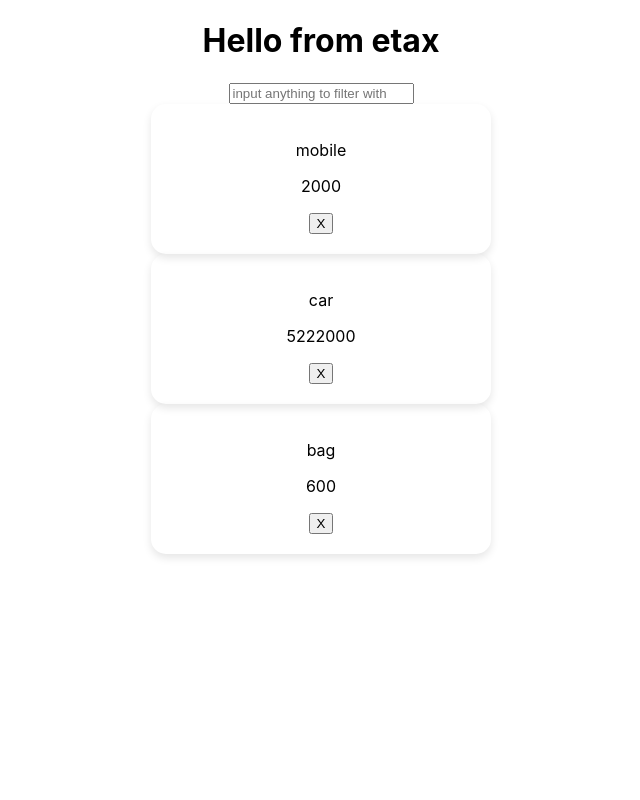
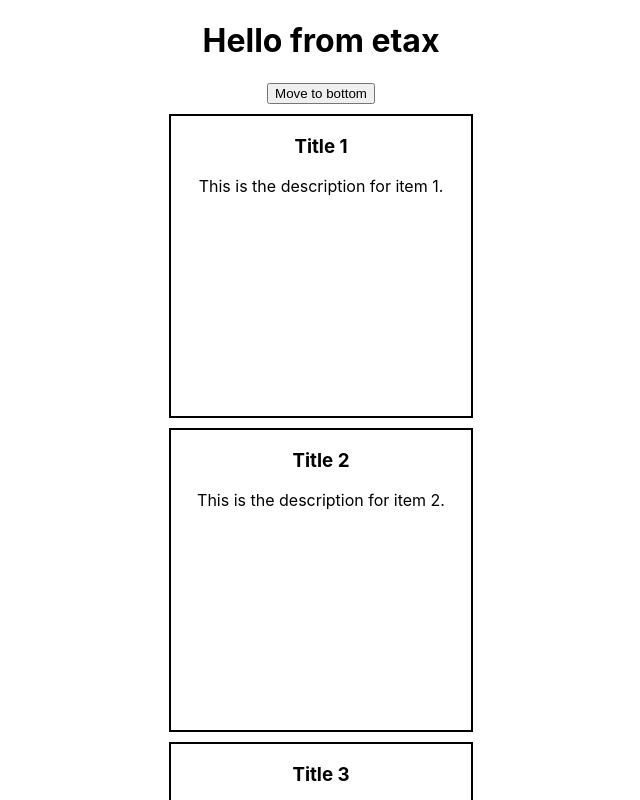
Before and after one commit to hadeer-khaled/Learn-React, a React (Create React App) app: page / in a window 1280 px wide. Shown: the top 800 px of the page, without its empty margins (319-959 px from the left). Built offline with nearby package versions, Linux system fonts and the light colour scheme.

Commit message:
useRef: move to buttom

```diff
--- a/src/App.css
+++ b/src/App.css
@@ -36,3 +36,10 @@
     transform: rotate(360deg);
   }
 }
+.centered-box {
+  margin: 10px auto;
+  width: 300px;
+  height: 300px;
+  border: 2px solid black;
+
+}
--- a/src/App.js
+++ b/src/App.js
@@ -1,11 +1,13 @@
 import 'App.css';
-import Product from "./components/Product/Product"
-
+import Product from "components/Product/Product"
+import Ref from "hooks/Ref/Ref"
 function App() {
   return (
     <div className="App">
       <h1>Hello from etax</h1>
-      <Product></Product>
+      {/* <Product></Product> */}
+
+      <Ref></Ref>
     </div>
   );
 }
--- /dev/null
+++ b/src/hooks/Ref/Ref.js
@@ -0,0 +1,38 @@
+import { useRef } from "react";
+
+import "App.css" ;
+function Ref() {
+  const items = [
+    { title: 'Title 1', description: 'This is the description for item 1.' },
+    { title: 'Title 2', description: 'This is the description for item 2.' },
+    { title: 'Title 3', description: 'This is the description for item 3.' },
+    { title: 'Title 4', description: 'This is the description for item 4.' },
+    { title: 'Title 5', description: 'This is the description for item 5.' },
+  ];
+
+  const lastDiv = useRef(null);
+
+  const MoveToButton = () => {
+      console.log(lastDiv.current);
+      lastDiv.current.scrollIntoView({
+        behavior:"smooth"
+      });
+
+  };
+
+  return (
+    <>
+      <button onClick={MoveToButton}>Move to bottom</button>
+      <div>
+        {items.map((item, idx) => (
+          <div className="centered-box" key={idx} ref={idx === items.length - 1 ? lastDiv : null} >
+            <h3>{item.title}</h3>
+            <p>{item.description}</p>
+          </div>
+        ))}
+      </div>
+    </>
+  );
+}
+
+export default Ref;
```
